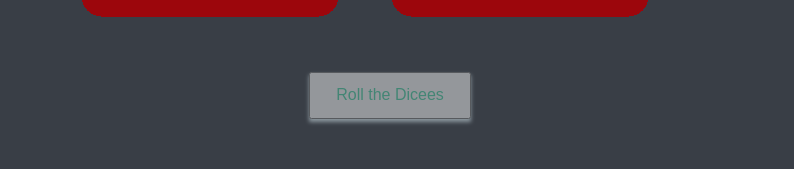
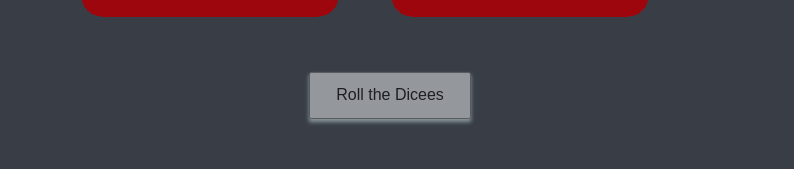
Before and after one commit to Younus-Saberi/Dice, a plain HTML site: page index.html in a window 1280 px wide. Shown: the part 601-770 px from the top of the page, without its empty margins (250-1044 px from the left). Drawn offline with Linux system fonts and the light colour scheme.

Commit message:
updated font-color of button

```diff
--- a/styles.css
+++ b/styles.css
@@ -37,7 +37,7 @@ a:hover{
     box-shadow: 0 3px 4px 0 #DBEDF3;
     opacity: 0.5;
 font-size:1rem;
-  color: #4ECCA3;
+  color: black;
   padding: 1% 2%;
 }
 footer{
```
